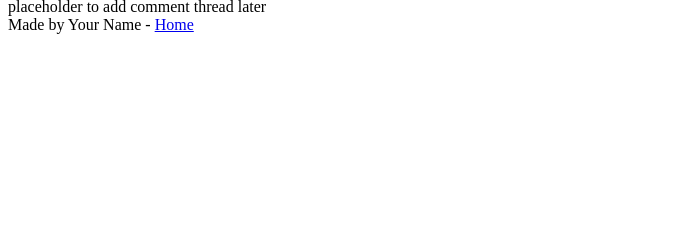
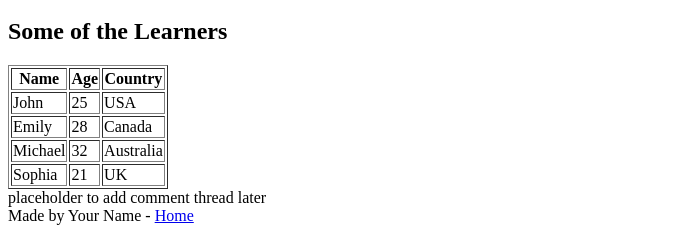
Before and after one commit to Therearenousernames/My_First_Portfolio, a plain HTML site: page html_basic/index.html in a window 1280 px wide. Shown: the part 532-771 px from the top of the page, without its empty margins (0-678 px from the left). Drawn offline with Linux system fonts and the light colour scheme.

Commit message:
Added updated index.html

```diff
--- a/html_basic/index.html
+++ b/html_basic/index.html
@@ -6,6 +6,7 @@
     <title>My First Cool Webpage</title>
 </head>
 <body>
+    <!-- Header with navigation -->
     <header>
         <nav>
             <ul>
@@ -15,8 +16,8 @@
         </nav>
     </header>
 
+    <!-- Main content -->
     <main>
-        <!-- Main article -->
         <article>
             <h1>Welcome to My First Webpage!</h1>
             <h2>About Me</h2>
@@ -32,6 +33,42 @@
             <a href="https://www.alxafrica.com" target="_blank">
                 <img src="https://i.ibb.co/gTDZZT8/ALX-Logo-07.png" alt="ALX Logo" width="200">
             </a>
+
+            <!-- Container for learners table -->
+            <div class="learners-table">
+                <h2>Some of the Learners</h2>
+                <table border="1">
+                    <thead>
+                        <tr>
+                            <th>Name</th>
+                            <th>Age</th>
+                            <th>Country</th>
+                        </tr>
+                    </thead>
+                    <tbody>
+                        <tr>
+                            <td>John</td>
+                            <td>25</td>
+                            <td>USA</td>
+                        </tr>
+                        <tr>
+                            <td>Emily</td>
+                            <td>28</td>
+                            <td>Canada</td>
+                        </tr>
+                        <tr>
+                            <td>Michael</td>
+                            <td>32</td>
+                            <td>Australia</td>
+                        </tr>
+                        <tr>
+                            <td>Sophia</td>
+                            <td>21</td>
+                            <td>UK</td>
+                        </tr>
+                    </tbody>
+                </table>
+            </div>
         </article>
 
         <!-- Placeholder aside -->
@@ -40,6 +77,7 @@
         </aside>
     </main>
 
+    <!-- Footer -->
     <footer>
         Made by Your Name - <a href="index.html" target="_blank">Home</a>
     </footer>
```
